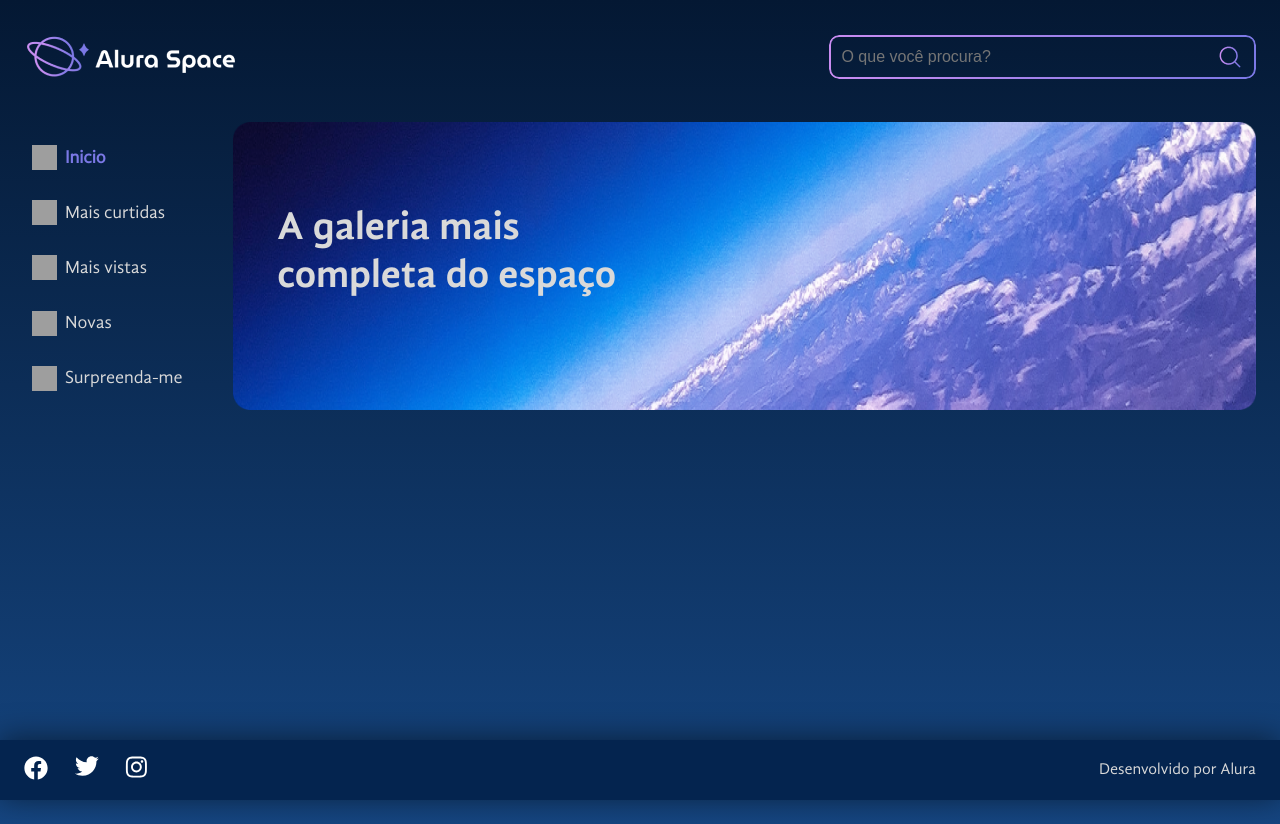
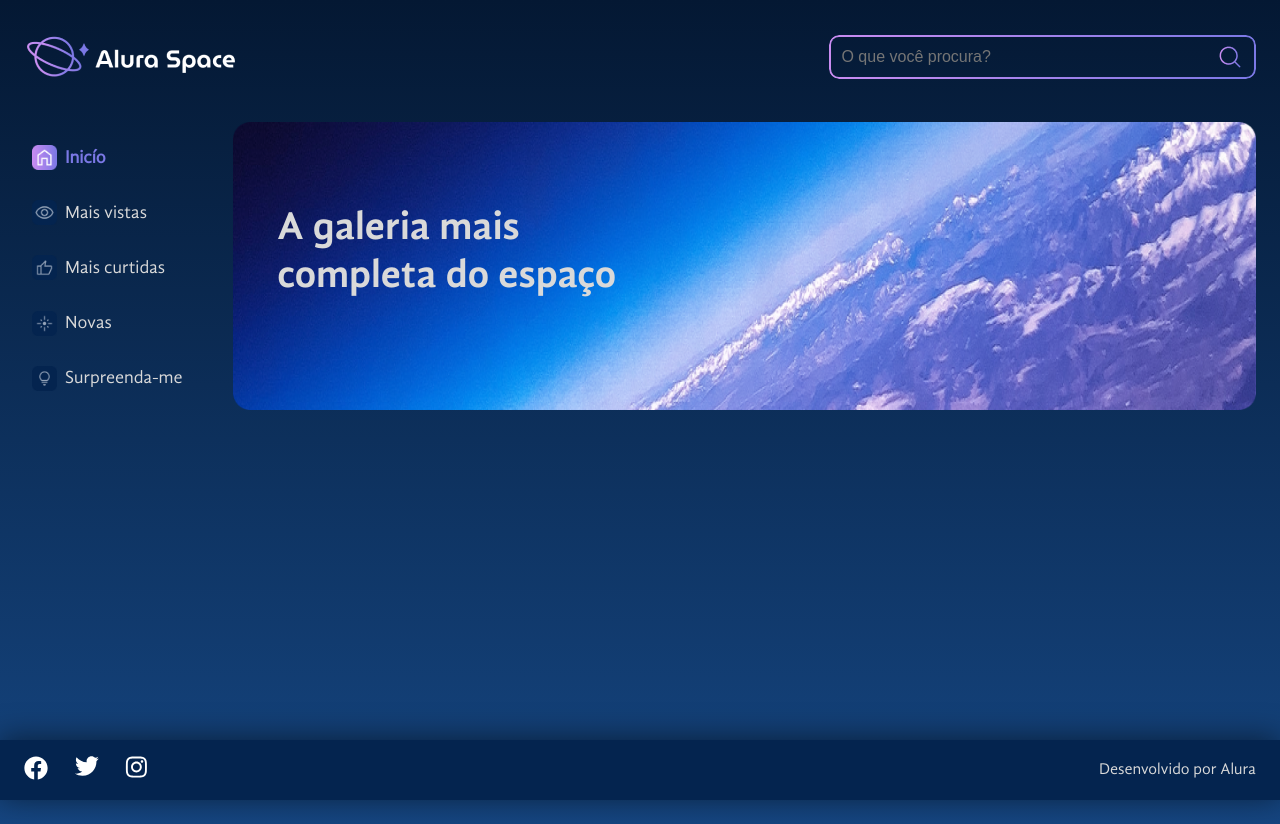
Before and after one commit to pedrohspires/alura-space, a React (Create React App) app: page / in a window 1280 px wide. Built offline with nearby package versions, Linux system fonts and the light colour scheme; grey boxes are pictures that could not be loaded.

Commit message:
Icones dinamicos do Menu

```diff
--- /dev/null
+++ b/src/Components/Menu/Icone/index.jsx
@@ -0,0 +1,12 @@
+import React from 'react'
+
+function Icone({ icone, style }) {
+  return (
+    <li className={style.menu__item}>
+      <img src={icone.path} alt={icone.alt} />
+      <a href="/">{icone.link}</a>
+    </li>
+  )
+}
+
+export default Icone
--- /dev/null
+++ b/src/Components/Menu/Icones.json
@@ -0,0 +1,32 @@
+[
+  {
+    "path": "/assets/imagens/icones/home-ativo.png",
+    "alt": "Ícone de uma casa",
+    "link": "Inicío",
+    "id": 1
+  },
+  {
+    "path": "/assets/imagens/icones/mais-vistas-inativo.png",
+    "alt": "ícone de um olho",
+    "link": "Mais vistas",
+    "id": 2
+  },
+  {
+    "path": "/assets/imagens/icones/mais-curtidas-inativo.png",
+    "alt": "ícone de uma mão com o polegar opositor levantado",
+    "link": "Mais curtidas",
+    "id": 3
+  },
+  {
+    "path": "/assets/imagens/icones/novas-inativo.png",
+    "alt": "icone de uma estrelinha brilhante",
+    "link": "Novas",
+    "id": 4
+  },
+  {
+    "path": "/assets/imagens/icones/surpreenda-me-inativo.png",
+    "alt": "ícone de uma lâmpada",
+    "link": "Surpreenda-me",
+    "id": 5
+  }
+]
--- a/src/Components/Menu/index.jsx
+++ b/src/Components/Menu/index.jsx
@@ -1,35 +1,21 @@
-import React from 'react'
-import home from '../../Assets/icones/home-ativo.png'
-import maisCurtidas from '../../Assets/icones/mais-curtidas-inativo.png'
-import maisVistas from '../../Assets/icones/mais-vistas-inativo.png'
-import novas from '../../Assets/icones/novas-inativo.png'
-import surpreendaMe from '../../Assets/icones/surpreenda-me-inativo.png'
+import React from 'react';
+import Icone from './Icone';
+import icones from './Icones.json';
 import styles from './Menu.module.scss';
+
 
 function Menu() {
   return (
     <nav className={styles.menu}>
       <ul className={styles.menu__lista}>
-        <li className={styles.menu__item}>
-          <img src={home} alt="Botão home" />
-          <a href="/">Inicio</a>
-        </li>
-        <li className={styles.menu__item}>
-          <img src={maisCurtidas} alt="Botão mais curtidas" />
-          <a href="/">Mais curtidas</a>
-        </li>
-        <li className={styles.menu__item}>
-          <img src={maisVistas} alt="Botão mais vistas" />
-          <a href="/">Mais vistas</a>
-        </li>
-        <li className={styles.menu__item}>
-          <img src={novas} alt="Botão novas" />
-          <a href="/">Novas</a>
-        </li>
-        <li className={styles.menu__item}>
-          <img src={surpreendaMe} alt="Botão surpreenda-me" />
-          <a href="/">Surpreenda-me</a>
-        </li>
+        {icones.map(icone => {
+          return (
+            <Icone
+              key={icone.id}
+              icone={icone}
+              style={styles}
+            />);
+        })}
       </ul>
     </nav>
   )
```
